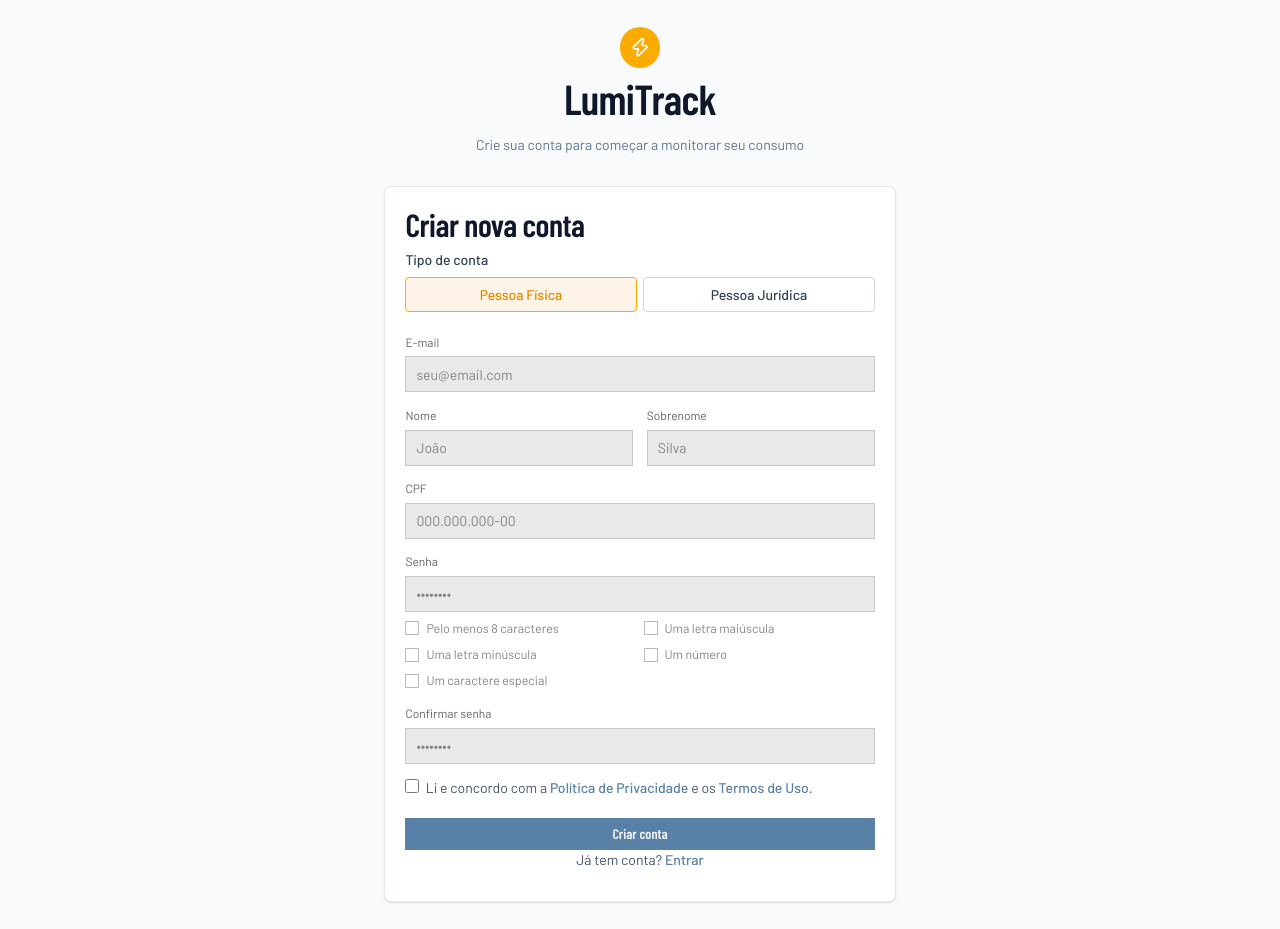
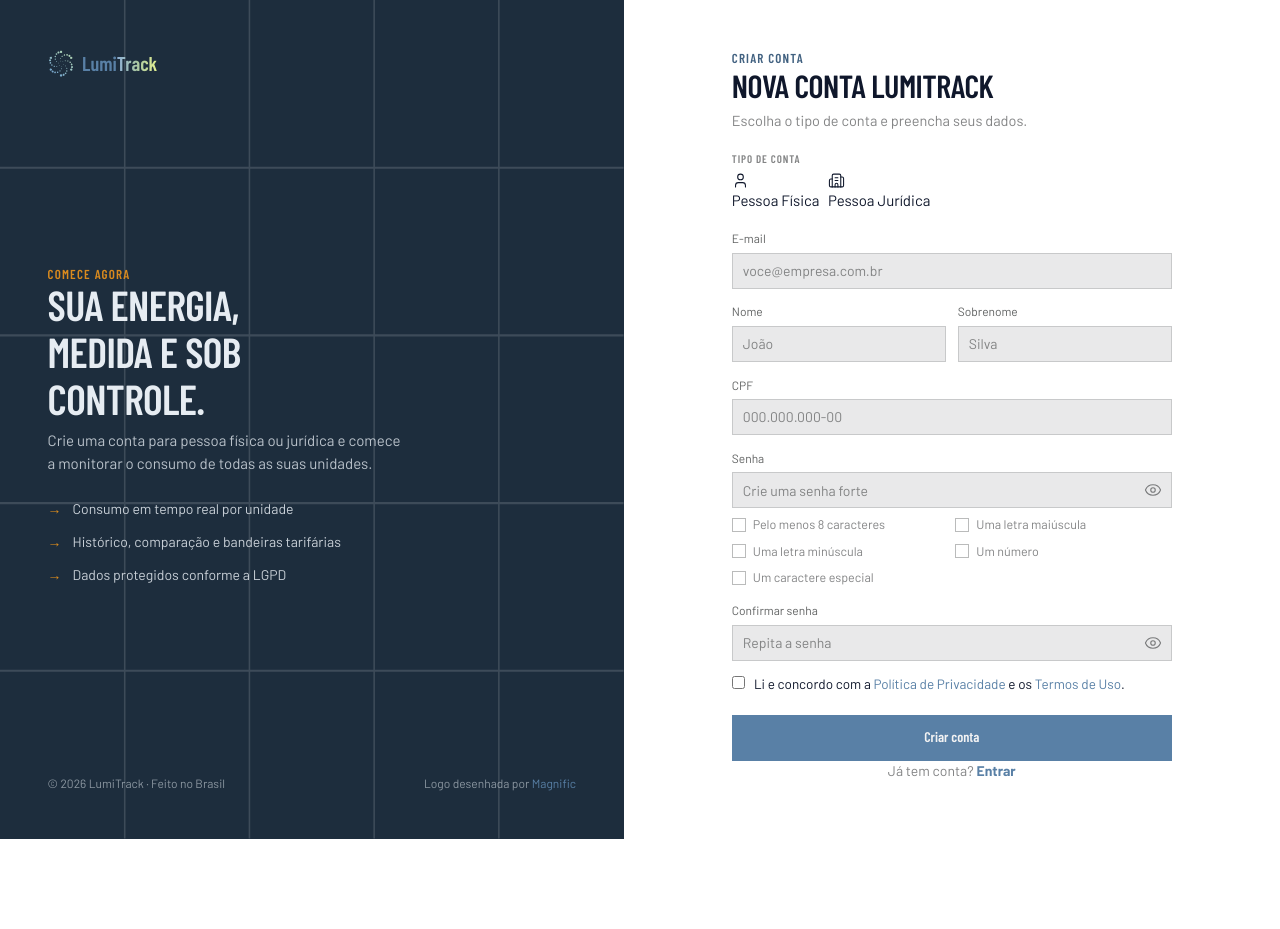
Before and after one commit to viniciussartini/lumitrack, a React (Vite) app in the folder frontend/: page /registro in a window 1280 px wide. After the commit the page ends 839 px from the top, so only its background shows below. Built offline with nearby package versions, Linux system fonts and the light colour scheme; no server answers.

Commit message:
feat(frontend): Registro restilizado (Industry)

```diff
--- a/frontend/src/pages/auth/RegisterPage.tsx
+++ b/frontend/src/pages/auth/RegisterPage.tsx
@@ -2,15 +2,22 @@ import { useEffect, useState } from "react"
 import { Link, useNavigate } from "react-router"
 import { useForm } from "react-hook-form"
 import { zodResolver } from "@hookform/resolvers/zod"
-import { Zap } from "lucide-react"
+import { User, Building2 } from "lucide-react"
 import { Button } from "@/components/ui/Button"
 import { Input } from "@/components/ui/Input"
 import { PasswordRequirements } from "@/components/ui/PasswordRequirements"
+import { BrandPanel } from "@/components/auth/BrandPanel"
 import { useAuth } from "@/contexts/AuthContext"
 import { registerSchema, type RegisterFormData } from "@/schemas/register.schema"
 import { formatCpf, formatCnpj } from "@/lib/masks"
 import { cn } from "@/lib/cn"
 import type { RegisterInput } from "@/types/auth.types"
+
+const VALUE_PROPS = [
+    "Consumo em tempo real por unidade",
+    "Histórico, comparação e bandeiras tarifárias",
+    "Dados protegidos conforme a LGPD",
+] as const
 
 export const RegisterPage = () => {
     const navigate = useNavigate()
@@ -97,72 +104,69 @@ export const RegisterPage = () => {
     }
 
     return (
-        <div className="flex min-h-screen items-center justify-center bg-slate-50 px-4 py-8 dark:bg-slate-950">
-            <div className="w-full max-w-lg">
-                {/* Logo + título */}
-                <div className="mb-6 flex flex-col items-center gap-2">
-                    <div className="rounded-full bg-brand-500 p-3">
-                        <Zap className="h-6 w-6 text-white" aria-hidden="true" />
+        <div className="grid min-h-screen lg:grid-cols-[.95fr_1fr]">
+            <BrandPanel
+                eyebrow="Comece agora"
+                headline="Sua energia, medida e sob controle."
+                description="Crie uma conta para pessoa física ou jurídica e comece a monitorar o consumo de todas as suas unidades."
+                extra={
+                    <ul className="mt-7 flex list-none flex-col gap-[13px] p-0">
+                        {VALUE_PROPS.map((item) => (
+                            <li key={item} className="flex gap-[11px] text-sm text-[#e6ecf2]/85">
+                                <span className="text-status-highlight font-bold">→</span>
+                                {item}
+                            </li>
+                        ))}
+                    </ul>
+                }
+            />
+
+            <main className="flex items-center justify-center p-7 py-10 lg:p-14">
+                <div className="w-full max-w-[440px]">
+                    <span className="text-accent-700 font-heading block text-[13px] font-semibold tracking-[.09em] uppercase">
+                        Criar conta
+                    </span>
+                    <h2 className="font-heading mt-3 text-[clamp(26px,2.8vw,36px)] leading-[1.03] font-semibold uppercase">
+                        Nova conta LumiTrack
+                    </h2>
+                    <p className="text-muted mt-3 text-[14.5px] leading-normal">
+                        Escolha o tipo de conta e preencha seus dados.
+                    </p>
+
+                    {/* Tipo de conta */}
+                    <div className="mt-6">
+                        <span className="font-heading text-muted mb-2.5 block text-[11px] leading-none font-semibold tracking-[.08em] uppercase">
+                            Tipo de conta
+                        </span>
+                        <div className="flex gap-2.5">
+                            <button
+                                type="button"
+                                aria-label="Pessoa Física"
+                                aria-pressed={userType === "INDIVIDUAL"}
+                                data-on={userType === "INDIVIDUAL"}
+                                onClick={() => setValue("userType", "INDIVIDUAL")}
+                                className="lt-typebtn"
+                            >
+                                <User className="h-[17px] w-[17px]" strokeWidth={1.5} aria-hidden="true" />
+                                Pessoa Física
+                            </button>
+                            <button
+                                type="button"
+                                aria-label="Pessoa Jurídica"
+                                aria-pressed={userType === "COMPANY"}
+                                data-on={userType === "COMPANY"}
+                                onClick={() => setValue("userType", "COMPANY")}
+                                className="lt-typebtn"
+                            >
+                                <Building2 className="h-[17px] w-[17px]" strokeWidth={1.5} aria-hidden="true" />
+                                Pessoa Jurídica
+                            </button>
+                        </div>
                     </div>
-                    <h1 className="text-2xl font-bold text-slate-900 dark:text-slate-100">
-                        LumiTrack
-                    </h1>
-                    <p className="text-sm text-slate-500 dark:text-slate-400">
-                        Crie sua conta para começar a monitorar seu consumo
-                    </p>
-                </div>
-
-                <div className="rounded-lg border border-slate-200 bg-white p-6 shadow-sm dark:border-slate-800 dark:bg-slate-900">
-                    <h2 className="mb-6 text-lg font-semibold text-slate-900 dark:text-slate-100">
-                        Criar nova conta
-                    </h2>
-
-                    {/* Toggle PF/PJ */}
-                    <fieldset className="mb-6">
-                        <legend className="mb-2 text-sm font-medium text-slate-700 dark:text-slate-200">
-                            Tipo de conta
-                        </legend>
-                        <div className="grid grid-cols-2 gap-2">
-                            <label
-                                className={cn(
-                                    "flex cursor-pointer items-center justify-center rounded-md border px-4 py-2 text-sm font-medium",
-                                    "transition-colors",
-                                    userType === "INDIVIDUAL"
-                                        ? "border-brand-500 bg-brand-50 text-brand-700 dark:bg-brand-500/10 dark:text-brand-500"
-                                        : "border-slate-300 bg-white text-slate-700 hover:bg-slate-50 dark:border-slate-700 dark:bg-slate-900 dark:text-slate-300 dark:hover:bg-slate-800",
-                                )}
-                            >
-                                <input
-                                    type="radio"
-                                    value="INDIVIDUAL"
-                                    {...register("userType")}
-                                    className="sr-only"
-                                />
-                                Pessoa Física
-                            </label>
-                            <label
-                                className={cn(
-                                    "flex cursor-pointer items-center justify-center rounded-md border px-4 py-2 text-sm font-medium",
-                                    "transition-colors",
-                                    userType === "COMPANY"
-                                        ? "border-brand-500 bg-brand-50 text-brand-700 dark:bg-brand-500/10 dark:text-brand-500"
-                                        : "border-slate-300 bg-white text-slate-700 hover:bg-slate-50 dark:border-slate-700 dark:bg-slate-900 dark:text-slate-300 dark:hover:bg-slate-800",
-                                )}
-                            >
-                                <input
-                                    type="radio"
-                                    value="COMPANY"
-                                    {...register("userType")}
-                                    className="sr-only"
-                                />
-                                Pessoa Jurídica
-                            </label>
-                        </div>
-                    </fieldset>
 
                     <form
                         onSubmit={handleSubmit(onSubmit)}
-                        className="flex flex-col gap-4"
+                        className="mt-5 flex flex-col gap-4"
                         noValidate
                     >
                         {/* Campos comuns */}
@@ -170,7 +174,7 @@ export const RegisterPage = () => {
                             label="E-mail"
                             type="email"
                             autoComplete="email"
-                            placeholder="seu@email.com"
+                            placeholder="voce@empresa.com.br"
                             error={errors.email?.message}
                             {...register("email")}
                         />
@@ -178,7 +182,7 @@ export const RegisterPage = () => {
                         {/* Campos PF */}
                         {userType === "INDIVIDUAL" && (
                             <>
-                                <div className="grid grid-cols-1 gap-4 sm:grid-cols-2">
+                                <div className="grid grid-cols-1 gap-3.5 sm:grid-cols-2">
                                     <Input
                                         label="Nome"
                                         autoComplete="given-name"
@@ -273,8 +277,9 @@ export const RegisterPage = () => {
                             <Input
                                 label="Senha"
                                 type="password"
+                                revealable
                                 autoComplete="new-password"
-                                placeholder="••••••••"
+                                placeholder="Crie uma senha forte"
                                 error={errors.password?.message}
                                 {...register("password")}
                             />
@@ -284,77 +289,63 @@ export const RegisterPage = () => {
                         <Input
                             label="Confirmar senha"
                             type="password"
+                            revealable
                             autoComplete="new-password"
-                            placeholder="••••••••"
+                            placeholder="Repita a senha"
                             error={errors.confirmPassword?.message}
                             {...register("confirmPassword")}
                         />
 
                         {/* Consentimento LGPD (Art. 7º/8º) — aceite explícito obrigatório */}
                         <div className="flex flex-col gap-1">
-                            <label className="flex items-start gap-2 text-sm text-slate-600 dark:text-slate-400">
+                            <label className="flex cursor-pointer items-start gap-2.5 text-[13.5px] leading-normal">
                                 <input
                                     type="checkbox"
-                                    className="mt-0.5 h-4 w-4 shrink-0 rounded border-slate-300 text-brand-500 focus:ring-brand-500 dark:border-slate-700"
+                                    className="accent-accent mt-0.5 h-4 w-4 shrink-0"
                                     {...register("acceptedTerms")}
                                 />
                                 <span>
                                     Li e concordo com a{" "}
-                                    <Link
-                                        to="/privacidade"
-                                        target="_blank"
-                                        className="font-medium text-brand-500 hover:text-brand-700"
-                                    >
+                                    <Link to="/privacidade" target="_blank">
                                         Política de Privacidade
                                     </Link>{" "}
                                     e os{" "}
-                                    <Link
-                                        to="/termos"
-                                        target="_blank"
-                                        className="font-medium text-brand-500 hover:text-brand-700"
-                                    >
+                                    <Link to="/termos" target="_blank">
                                         Termos de Uso
                                     </Link>
                                     .
                                 </span>
                             </label>
                             {errors.acceptedTerms && (
-                                <p className="text-sm text-red-600 dark:text-red-400">
+                                <p className="text-status-danger text-sm">
                                     {errors.acceptedTerms.message}
                                 </p>
                             )}
                         </div>
 
                         {serverError && (
-                            <div
-                                role="alert"
-                                className="rounded-md bg-red-50 px-3 py-2 text-sm text-red-700 dark:bg-red-950/50 dark:text-red-300"
-                            >
+                            <div role="alert" className="bg-status-danger/10 text-status-danger px-3 py-2 text-sm">
                                 {serverError}
                             </div>
                         )}
 
                         <Button
                             type="submit"
-                            size="lg"
                             isLoading={isSubmitting}
-                            className="mt-2 w-full"
+                            className={cn("btn-block", "mt-1 min-h-[46px]")}
                         >
                             Criar conta
                         </Button>
                     </form>
 
-                    <p className="mt-6 text-center text-sm text-slate-600 dark:text-slate-400">
+                    <p className="text-muted mt-6 text-center text-sm">
                         Já tem conta?{" "}
-                        <Link
-                            to="/login"
-                            className="font-medium text-brand-500 hover:text-brand-700"
-                        >
+                        <Link to="/login" className="font-semibold">
                             Entrar
                         </Link>
                     </p>
                 </div>
-            </div>
+            </main>
         </div>
     )
 }
```
